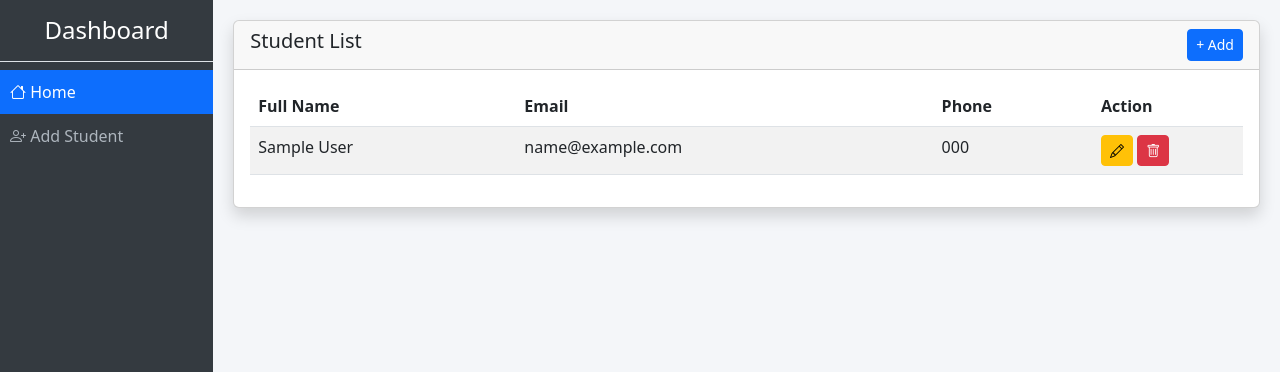
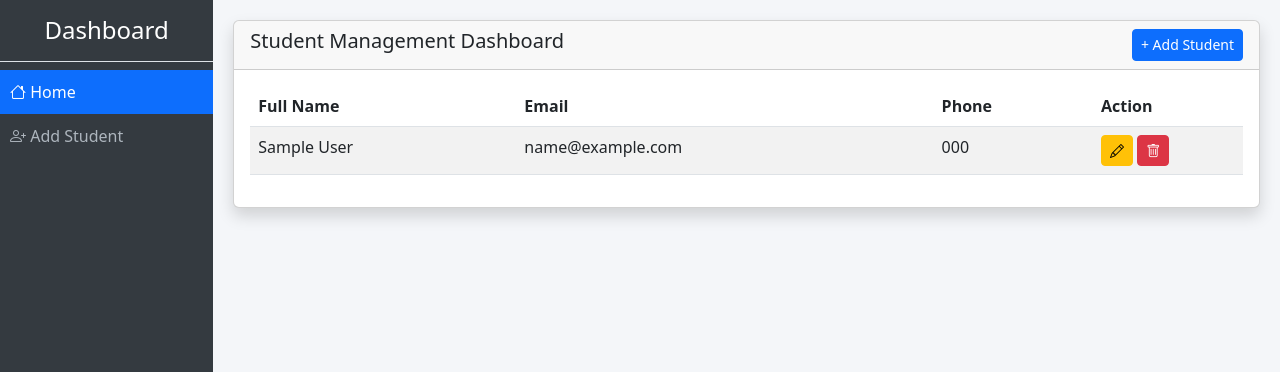
Before and after one commit to mukesh0312-cyber/PythonCrudProject, a Django app: page / in a window 1280 px wide. Shown: the part 48-420 px from the top of the page. Run offline with Django 5.2, Linux system fonts and the light colour scheme; a user stored in the database is signed in; tables that the repository leaves empty hold one stand-in row (values such as "Sample post"); some libraries are stand-ins or nearby versions.

Commit message:
Improved Dashboard UI Text

```diff
--- a/app/templates/dashboard/index.html
+++ b/app/templates/dashboard/index.html
@@ -3,8 +3,8 @@
 {% block content %}
 <div class="card shadow">
     <div class="card-header d-flex justify-content-between">
-        <h5>Student List</h5>
-        <a href="/add/" class="btn btn-primary btn-sm">+ Add</a>
+        <h5>Student Management Dashboard</h5>
+        <a href="/add/" class="btn btn-primary btn-sm">+ Add Student</a>
     </div>
 
     <div class="card-body">
```
